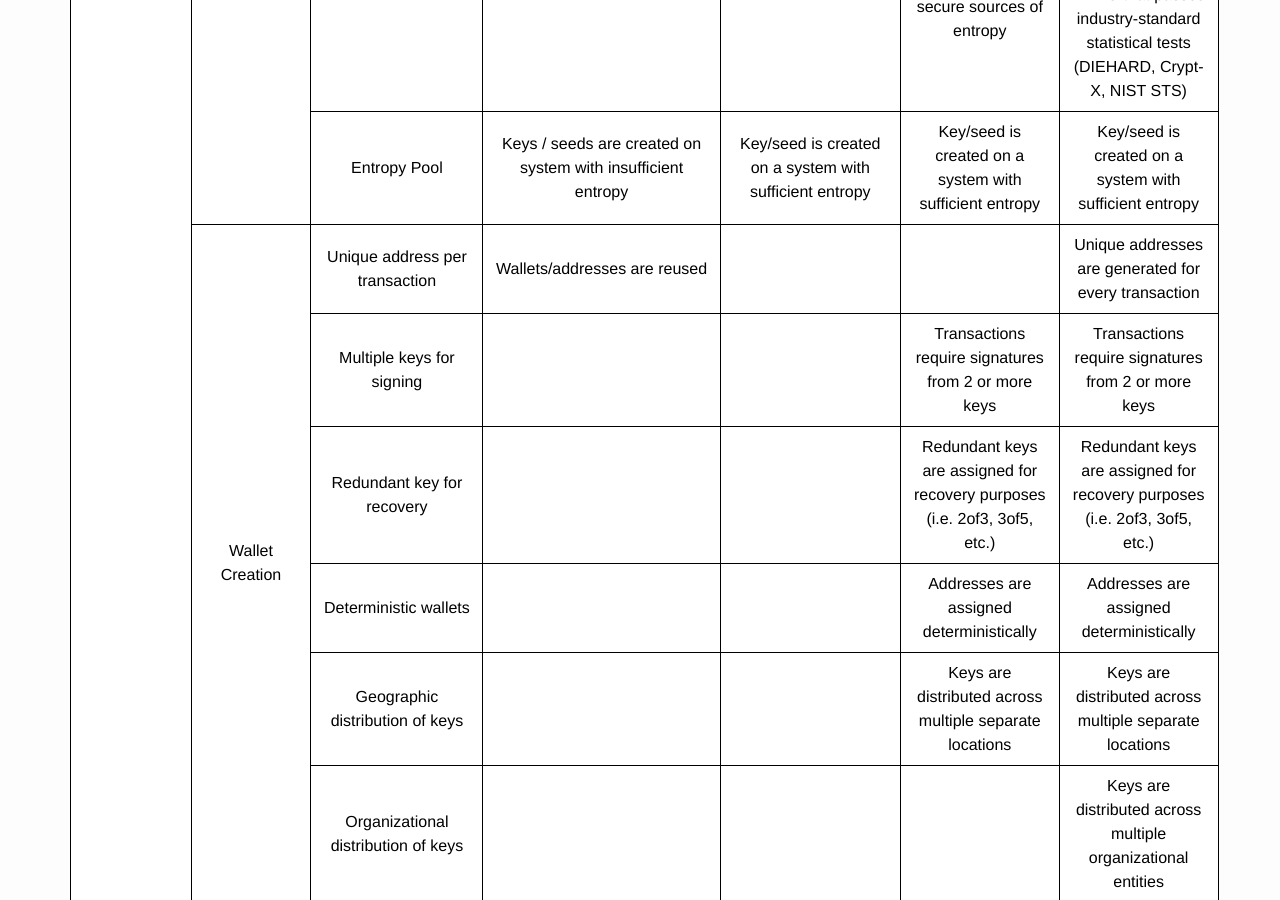
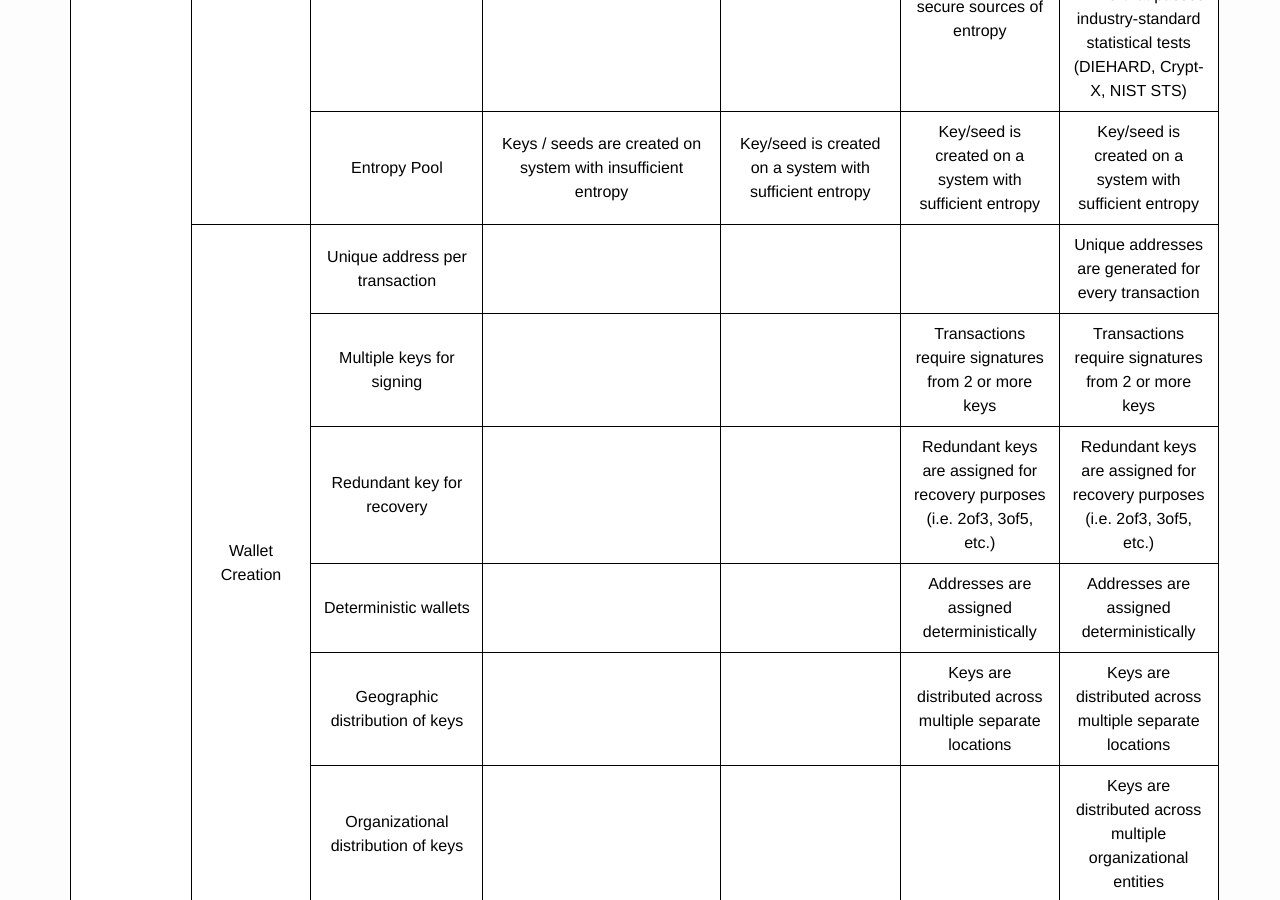
Before and after one commit to CryptoConsortium/CCSS, a Jekyll site: the page built from 2_matrix.html, in a window 1280 px wide and 900 px high, scrolled down 759 px. Built offline with Jekyll 4.4.1, drawn with Linux system fonts in a browser that asks for light colours.

Commit message:
fixing 1.2.1, the matrix was updated to properly reflext the committees decision to change to a L3 requirement, specifically removing the notion that address re-use is uncertifiable.

```diff
--- a/_data/aspects/102-WalletCreation.yml
+++ b/_data/aspects/102-WalletCreation.yml
@@ -34,7 +34,7 @@ components:
   - component: &010201
     id: 1.2.1
     title_short: Unique address per transaction
-    uncertified: Wallets/addresses are reused
+    uncertified:
     level_one:
     level_two:
     level_three: Unique addresses are generated for every transaction
```
